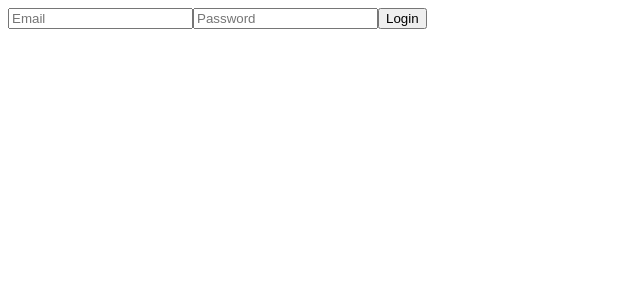
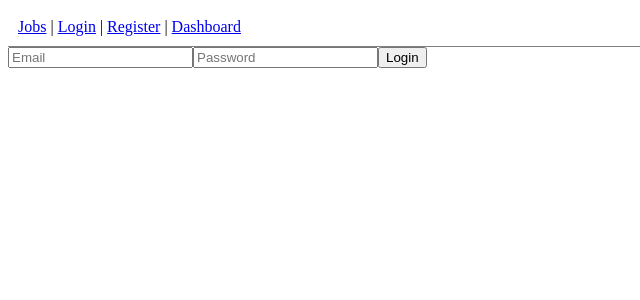
Before and after one commit to jagjitkaur0000/job_board, a React app in the folder frontend/: page /login in a window 1280 px wide. Shown: the top 300 px of the page, without its empty margins (0-640 px from the left). Built offline with nearby package versions, Linux system fonts and the light colour scheme; no server answers; the HTML template or start-up script is replaced by a standard one.

Commit message:
added navbar

```diff
--- a/frontend/src/App.jsx
+++ b/frontend/src/App.jsx
@@ -1,4 +1,4 @@
-import { Routes, Route } from "react-router-dom";
+import { Routes, Route, Link } from "react-router-dom";
 import Login from "./pages/Login";
 import Register from "./pages/Register";
 import Jobs from "./pages/Jobs";
@@ -10,6 +10,14 @@ import MyApplications from "./pages/MyApplications";
 
 function App() {
   return (
+    <div>
+      <nav style={{ padding: "10px", borderBottom: "1px solid gray" }}>
+        <Link to="/">Jobs</Link> |{" "}
+        <Link to="/login">Login</Link> |{" "}
+        <Link to="/register">Register</Link> |{" "}
+        <Link to="/dashboard">Dashboard</Link>
+      </nav>
+
       <Routes>
         <Route path="/" element={<Jobs />} />
         <Route path="/login" element={<Login />} />
@@ -20,6 +28,7 @@ function App() {
         <Route path="/post-job" element={<PostJob />} />
         <Route path="/applications" element={<MyApplications />} />
       </Routes>
+    </div>
   );
 }
 
```
Lines whose indentation alone changed are shown as unchanged.
